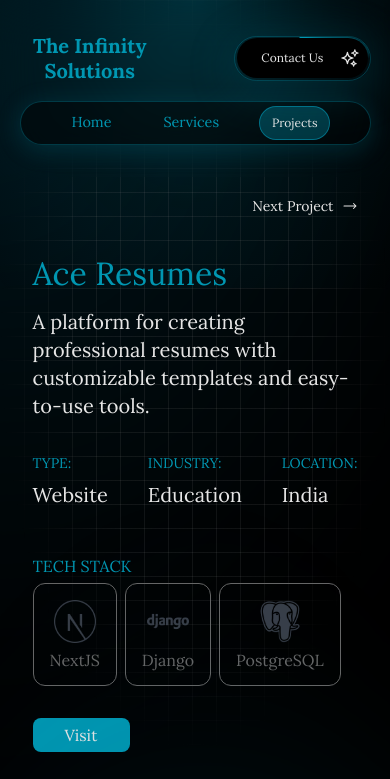
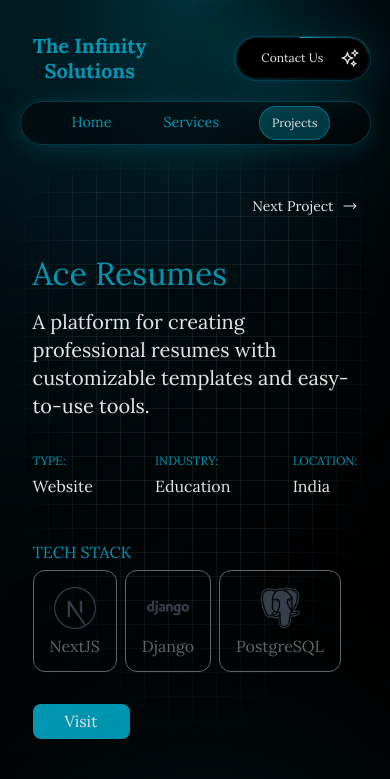
Before and after one commit to theinfinitysolutions/infinitysolutions_ui, a Next.js app: page /projects in a window 390 px wide. Shown: the top 779 px of the page. Built offline with nearby package versions, Linux system fonts and the light colour scheme; what tailwindcss-3d would draw is missing.

Commit message:
minor fixes

```diff
--- a/app/projects/page.jsx
+++ b/app/projects/page.jsx
@@ -28,7 +28,7 @@ const Projects = () => {
             </p>
             <p className="text-primaryColor ml-4 mr-[5vw] text-sm md:text-lg">
               {" "}
-              {projects[currentProject % projects.length]?.title}
+              {projects[(currentProject + 1) % projects.length]?.title}
             </p>
             <motion.div
               initial={{ x: -40 }}
@@ -67,20 +67,24 @@ const Projects = () => {
             </p>
             <div className="flex flex-row mt-[10%] justify-between">
               <div className="flex flex-col justify-center items-start">
-                <p className="text-sm text-primaryColor">TYPE:</p>
-                <p className="text-xl text-primaryText mt-2">
+                <p className=" text-xs md:text-sm text-primaryColor">TYPE:</p>
+                <p className=" text-md md:text-xl text-primaryText mt-2">
                   {projects[currentProject].type}
                 </p>
               </div>
               <div className="flex flex-col justify-center items-start">
-                <p className="text-sm text-primaryColor">INDUSTRY:</p>
-                <p className="text-xl text-primaryText mt-2">
+                <p className=" text-xs md:text-sm text-primaryColor">
+                  INDUSTRY:
+                </p>
+                <p className="text-md md:text-xl text-primaryText mt-2">
                   {projects[currentProject].industry}
                 </p>
               </div>
               <div className="flex flex-col justify-center items-start">
-                <p className="text-sm text-primaryColor">LOCATION:</p>
-                <p className="text-xl text-primaryText mt-2">
+                <p className=" text-xs md:text-sm text-primaryColor">
+                  LOCATION:
+                </p>
+                <p className=" text-md md:text-xl text-primaryText mt-2">
                   {projects[currentProject].location}
                 </p>
               </div>
--- a/components/footer.jsx
+++ b/components/footer.jsx
@@ -13,11 +13,9 @@ let footerItemsClass =
 
 const navbarItems = [
   { title: "Home", link: "/home" },
+  { title: "Services", link: "/services" },
+  { title: "Projects", link: "/projects" },
   { title: "About Us", link: "/about" },
-  { title: "Services", link: "/services" },
-  { title: "Consultant's Desk", link: "/consultant" },
-  { title: "Blogs", link: "/blogs" },
-  { title: "Contact Us", link: "/contactus" },
 ];
 
 const websitePolicies = [
```
Also changed, not shown: components/contactus.jsx (+16 -0 lines).
